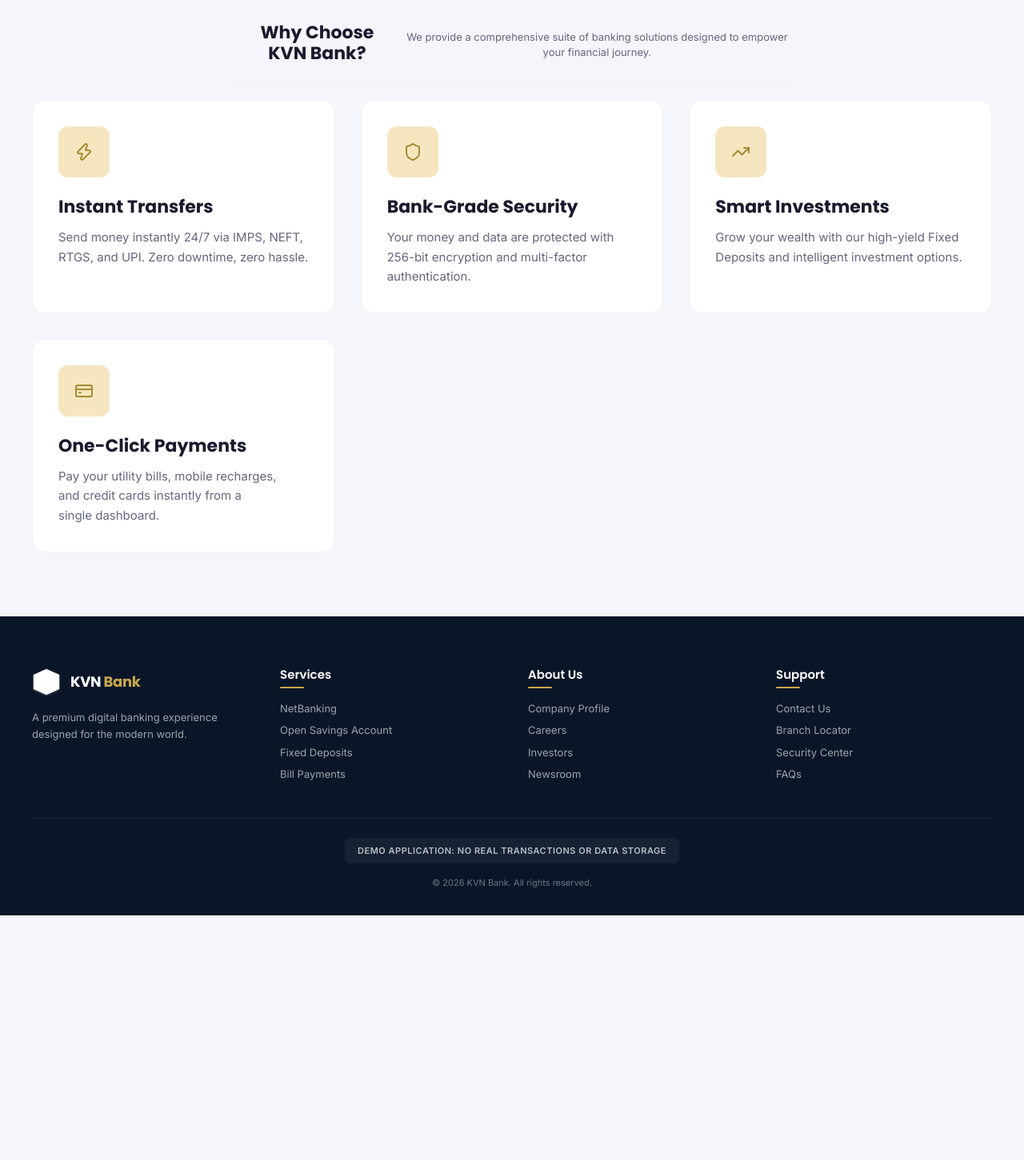
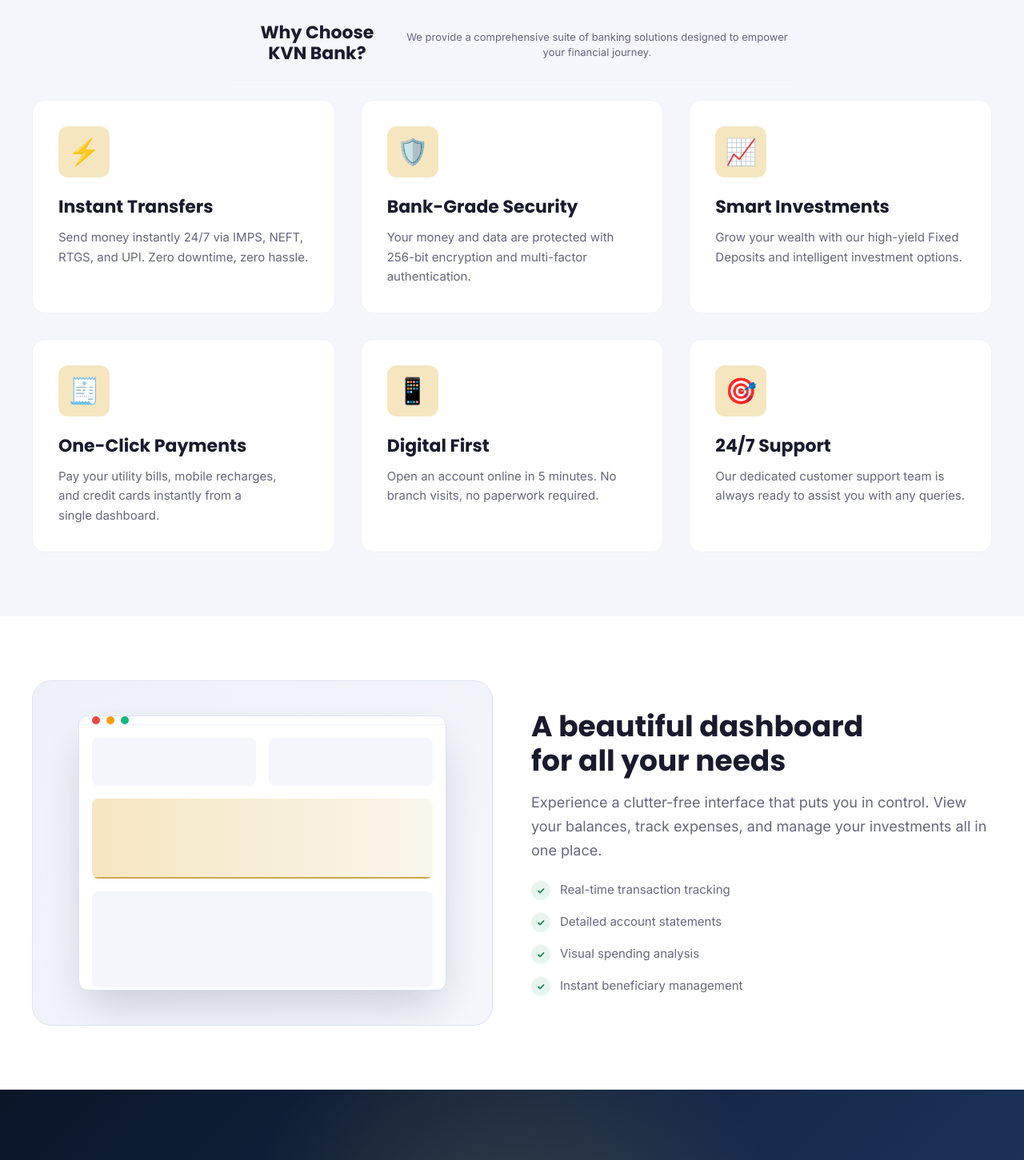
Before and after one commit to VijayNarasimhaKottam/knvbanking, a React (Vite) app: page / in a window 1280 px wide. Shown: the part 1020-2471 px from the top of the page at 80% size. Before the commit the page ends 2165 px from the top, so only its background shows below. Built offline with nearby package versions, Linux system fonts and the light colour scheme.

Commit message:
Restore all 6 interactive feature cards, showcase, and CTA sections on Home page

```diff
--- a/src/pages/Home.jsx
+++ b/src/pages/Home.jsx
@@ -1,6 +1,5 @@
 import { useEffect } from 'react';
 import { Link } from 'react-router-dom';
-import { ArrowRight, Shield, Zap, TrendingUp, CreditCard } from 'lucide-react';
 
 export default function Home() {
   useEffect(() => {
@@ -20,6 +19,7 @@ export default function Home() {
 
   return (
     <>
+      {/* Hero Section */}
       <header className="hero">
         <div className="hero-bg-shapes">
           <div className="hero-shape hero-shape-1"></div>
@@ -85,6 +85,7 @@ export default function Home() {
         </div>
       </header>
 
+      {/* Stats Section */}
       <section className="stats">
         <div className="stats-grid">
           <div className="stat-item">
@@ -106,6 +107,7 @@ export default function Home() {
         </div>
       </section>
 
+      {/* Features Section */}
       <section className="features">
         <div className="section-header">
           <h2>Why Choose KVN Bank?</h2>
@@ -113,26 +115,86 @@ export default function Home() {
         </div>
 
         <div className="features-grid">
-          <div className="feature-card" data-hover-glow>
-            <div className="feature-icon"><Zap size={24} /></div>
+          <Link to="/transfer" className="feature-card" data-hover-glow style={{ textDecoration: 'none', color: 'inherit' }}>
+            <div className="feature-icon">⚡</div>
             <h3>Instant Transfers</h3>
             <p>Send money instantly 24/7 via IMPS, NEFT, RTGS, and UPI. Zero downtime, zero hassle.</p>
-          </div>
-          <div className="feature-card" data-hover-glow>
-            <div className="feature-icon"><Shield size={24} /></div>
+          </Link>
+
+          <Link to="/security" className="feature-card" data-hover-glow style={{ textDecoration: 'none', color: 'inherit' }}>
+            <div className="feature-icon">🛡️</div>
             <h3>Bank-Grade Security</h3>
             <p>Your money and data are protected with 256-bit encryption and multi-factor authentication.</p>
-          </div>
-          <div className="feature-card" data-hover-glow>
-            <div className="feature-icon"><TrendingUp size={24} /></div>
+          </Link>
+
+          <Link to="/deposits" className="feature-card" data-hover-glow style={{ textDecoration: 'none', color: 'inherit' }}>
+            <div className="feature-icon">📈</div>
             <h3>Smart Investments</h3>
             <p>Grow your wealth with our high-yield Fixed Deposits and intelligent investment options.</p>
-          </div>
-          <div className="feature-card" data-hover-glow>
-            <div className="feature-icon"><CreditCard size={24} /></div>
+          </Link>
+
+          <Link to="/bills" className="feature-card" data-hover-glow style={{ textDecoration: 'none', color: 'inherit' }}>
+            <div className="feature-icon">🧾</div>
             <h3>One-Click Payments</h3>
             <p>Pay your utility bills, mobile recharges, and credit cards instantly from a single dashboard.</p>
+          </Link>
+
+          <Link to="/register" className="feature-card" data-hover-glow style={{ textDecoration: 'none', color: 'inherit' }}>
+            <div className="feature-icon">📱</div>
+            <h3>Digital First</h3>
+            <p>Open an account online in 5 minutes. No branch visits, no paperwork required.</p>
+          </Link>
+
+          <Link to="/contact" className="feature-card" data-hover-glow style={{ textDecoration: 'none', color: 'inherit' }}>
+            <div className="feature-icon">🎯</div>
+            <h3>24/7 Support</h3>
+            <p>Our dedicated customer support team is always ready to assist you with any queries.</p>
+          </Link>
+        </div>
+      </section>
+
+      {/* App Showcase */}
+      <section className="showcase">
+        <div className="showcase-inner">
+          <div className="showcase-visual">
+            <div className="mock-dashboard">
+              <div className="mock-header">
+                <div className="mock-dot"></div>
+                <div className="mock-dot"></div>
+                <div className="mock-dot"></div>
+              </div>
+              <div className="mock-body">
+                <div style={{ display: 'flex', gap: '1rem' }}>
+                  <div style={{ flex: 1, height: '60px', background: 'var(--color-surface)', borderRadius: 'var(--radius-md)' }}></div>
+                  <div style={{ flex: 1, height: '60px', background: 'var(--color-surface)', borderRadius: 'var(--radius-md)' }}></div>
+                </div>
+                <div className="mock-chart"></div>
+                <div style={{ height: '120px', background: 'var(--color-surface)', borderRadius: 'var(--radius-md)' }}></div>
+              </div>
+            </div>
           </div>
+
+          <div className="showcase-content">
+            <h2 style={{ fontSize: 'var(--text-3xl)', marginBottom: 'var(--space-4)' }}>A beautiful dashboard for all your needs</h2>
+            <p style={{ fontSize: 'var(--text-lg)', color: 'var(--color-text-secondary)', lineHeight: 'var(--leading-relaxed)' }}>
+              Experience a clutter-free interface that puts you in control. View your balances, track expenses, and manage your investments all in one place.
+            </p>
+            <ul>
+              <li>Real-time transaction tracking</li>
+              <li>Detailed account statements</li>
+              <li>Visual spending analysis</li>
+              <li>Instant beneficiary management</li>
+            </ul>
+          </div>
+        </div>
+      </section>
+
+      {/* CTA Section */}
+      <section className="cta">
+        <div className="cta-content">
+          <h2>Ready to upgrade your banking?</h2>
+          <p style={{ marginBottom: '1.5rem', opacity: 0.9 }}>Join millions of satisfied customers and experience the KVN Bank difference today.</p>
+          <Link to="/register" className="btn btn-primary btn-lg">Open Your Account Now</Link>
         </div>
       </section>
     </>
```
